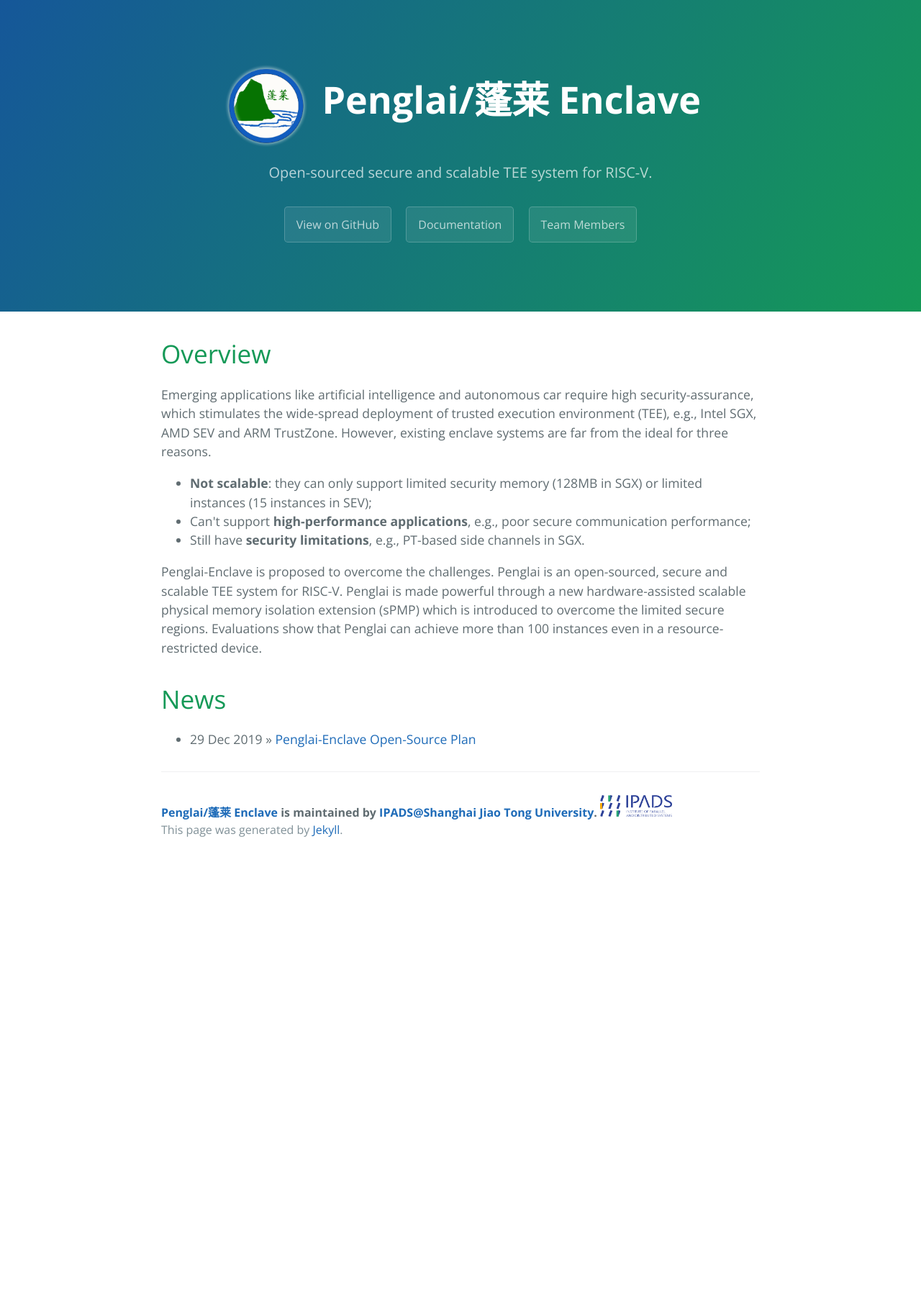
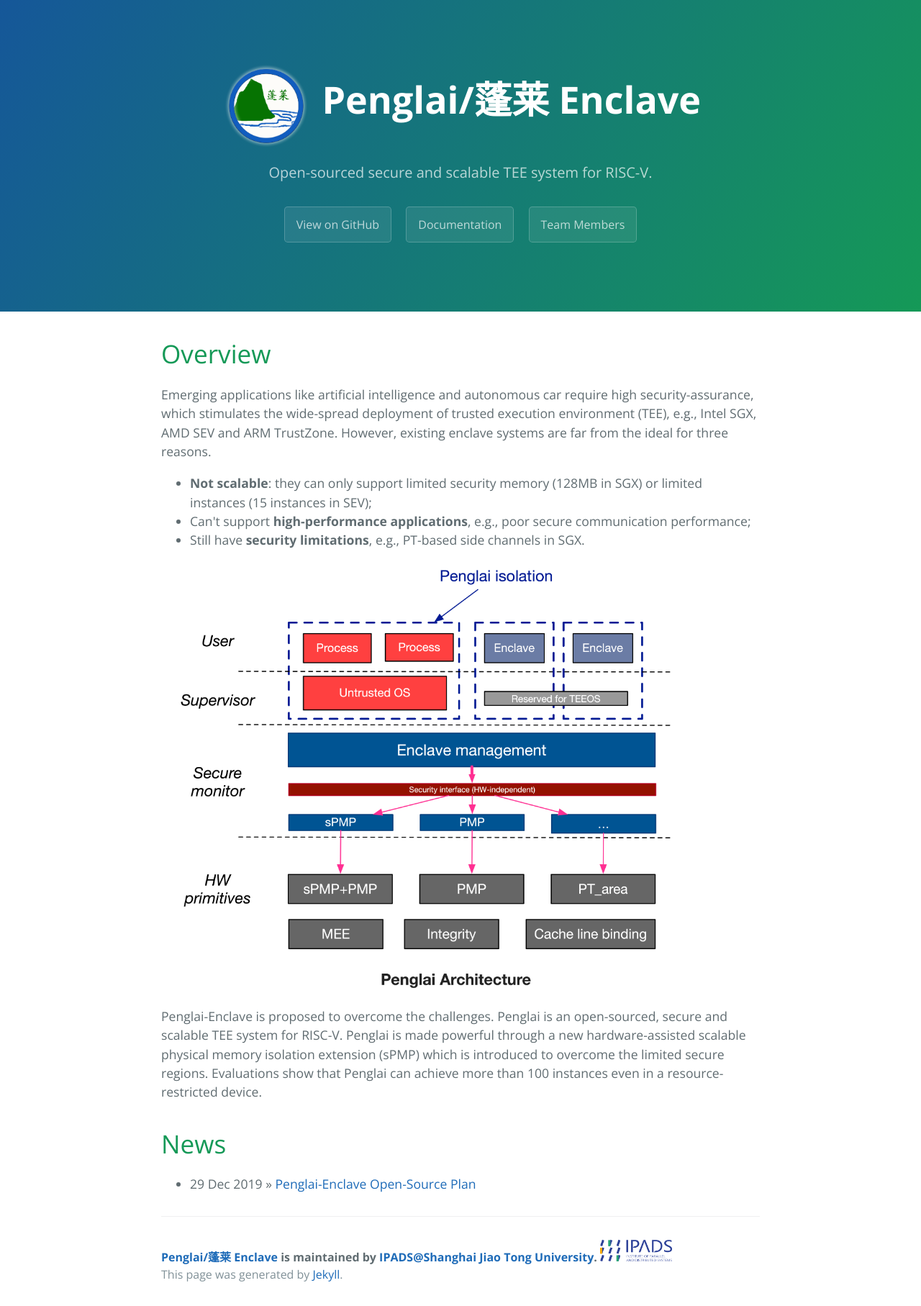
Before and after one commit to Penglai-Enclave/Penglai-Enclave.github.io, a Jekyll site: the page built from index.html, in a window 1280 px wide. Shown: the whole page at 72% size. Built offline with Jekyll 4.4.1, drawn with Linux system fonts in a browser that asks for light colours; the list of posts is cut into pages by our own code; before the commit the page ends 1197 px from its top, so only the background shows below that.

Commit message:
add an arch-figure of Penglai
Signed-off-by: DongDu <ddnirvana1@gmail.com>

```diff
--- a/_includes/page-footer.html
+++ b/_includes/page-footer.html
@@ -1,5 +1,5 @@
 <footer class="site-footer">
-  <span class="site-footer-owner"><a href="{{ site.url }}">{{ site.title }}</a> is maintained by <a href="{{ site.author.url }}">{{ site.author.name }}</a>.
+  <span class="site-footer-owner"><a href="https://penglai-enclave.systems/">{{ site.title }}</a> is maintained by <a href="{{ site.author.url }}">{{ site.author.name }}</a>.
   	<img width="100" height="30" src="/images/IPADS-logo.png"/>
   </span>
   <span class="site-footer-credits">This page was generated by <a href="https://jekyllrb.com/">Jekyll</a>.</span>
--- a/_includes/page-miniheader.html
+++ b/_includes/page-miniheader.html
@@ -1,4 +1,5 @@
 <section class="mini-page-header">
   <h1 class="project-name"><img align="center" width="128" height="128" src="/images/penglai-badge-3.png"/> {{ site.title }} </h1>
-  <a href="javascript:;" onclick="javascript:history.go(-1); " class="btn">Back</a>
+  <!--<a href="javascript:;" onclick="javascript:history.go(-1); " class="btn">Back</a>-->
+  <a href="/" class="btn">Home</a>
 </section>
--- a/index.html
+++ b/index.html
@@ -19,7 +19,7 @@
         Still have <b>security limitations</b>, e.g., PT-based side channels in SGX.
       </li>
   </ul>
-
+  <img align="center"  height="600" src="/images/Penglai-Enclave-Arch.png"/>
   <p>
    Penglai-Enclave is proposed to overcome the challenges.
    Penglai is an open-sourced, secure and scalable TEE system for RISC-V.
```
Also changed, not shown: images/Penglai-Enclave-Arch.png (added).
